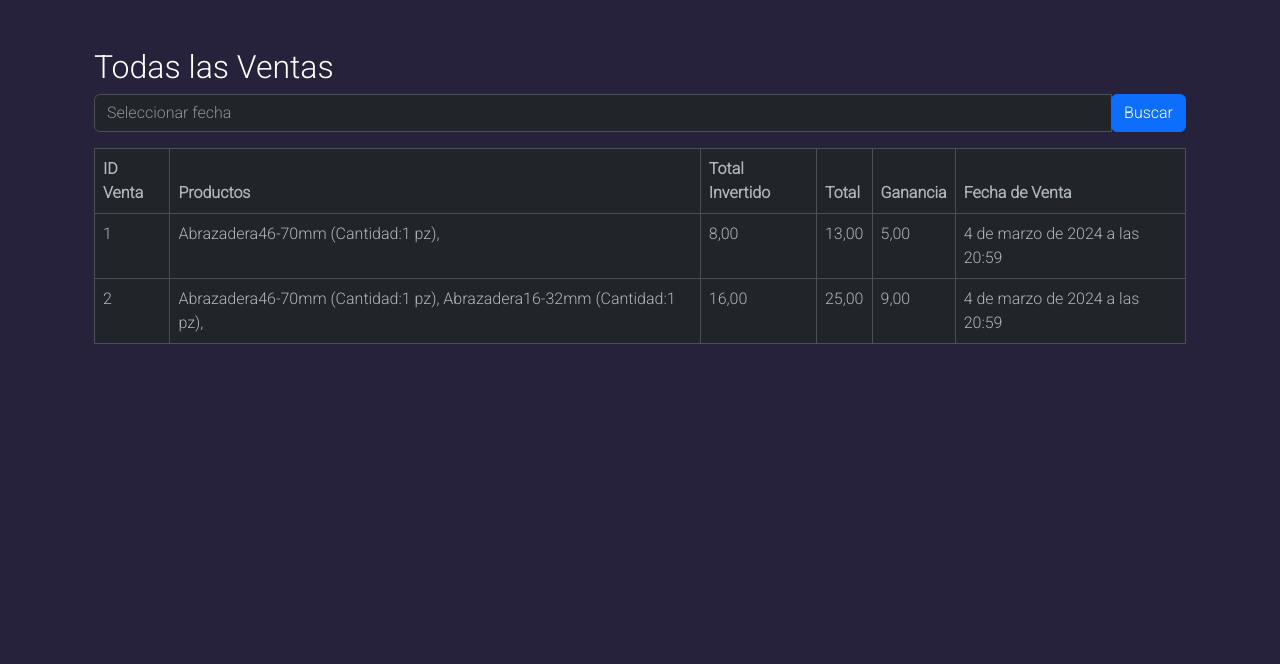
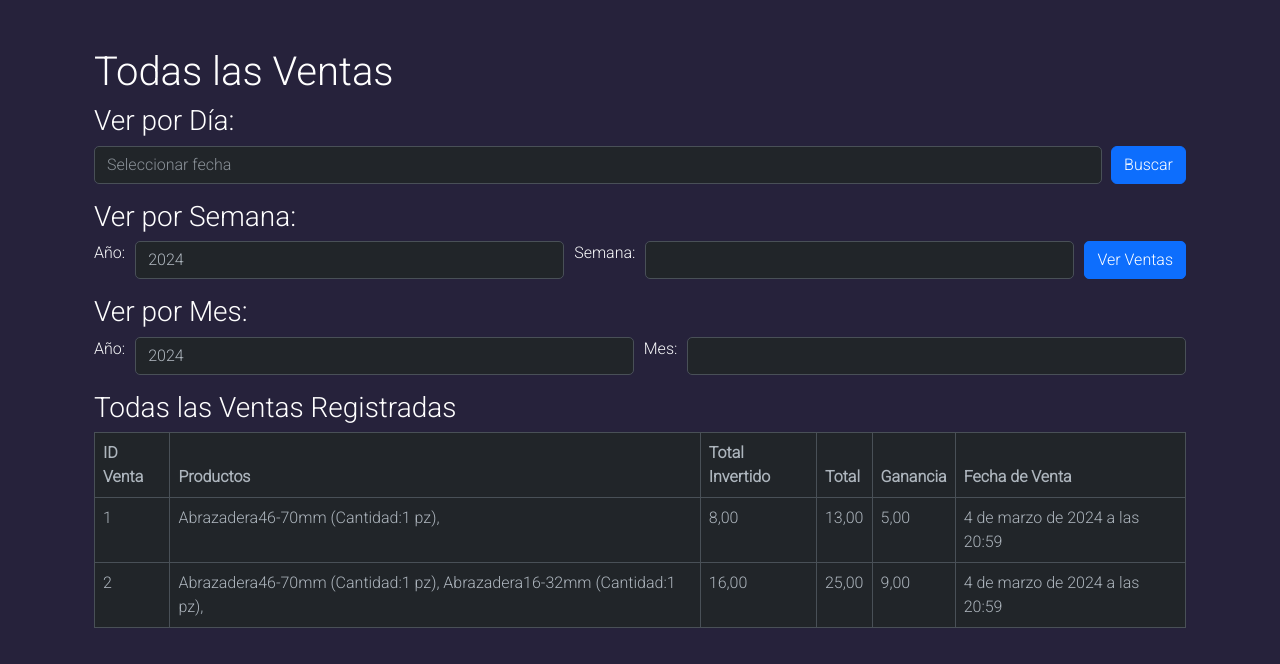
Before and after one commit to Etma117/ToolCraft, a Django app: page /todas-las-ventas/ in a window 1280 px wide. Shown: the part 56-720 px from the top of the page. Run offline with Django 4.2, Linux system fonts and the light colour scheme; data comes from the database, SQL or seed files in the repository; both versions use the stored data as it was after the commit; some libraries are stand-ins or nearby versions.

Commit message:
Ventas por Semana-TotalyGanancias

```diff
--- a/Venta/templates/todas_las_ventas.html
+++ b/Venta/templates/todas_las_ventas.html
@@ -42,14 +42,40 @@
 
 {% block content %}
   <div class="container mt-4">
-    <h2>Todas las Ventas</h2>
+    <h1>Todas las Ventas</h1>
+    <h3 style="margin-right: 5px;">Ver por Día: </h3>
     <div class="input-group mb-3">
-      <input type="text" id="datepicker" class="form-control" placeholder="Seleccionar fecha">
+      <input class="form-control" type="text" id="datepickerDia" class="form-control" placeholder="Seleccionar fecha" style="border-radius: 5px;">
       <div class="input-group-append">
-        <button class="btn btn-primary" id="buscarVentas" type="button">Buscar</button>
+        <button class="btn btn-primary" id="buscarVentasDia" type="button" style="margin-left: 10px;">Buscar</button>
       </div>
     </div>
 
+
+    <h3 style="margin-right: 5px;">Ver por Semana: </h3>
+
+    <form id="semanaForm" class="input-group mb-3">
+      <label for="ano">Año:</label>
+      <input class="form-control" style="margin-left: 10px; border-radius: 5px;" type="number" id="ano" name="ano" value="2024" required>
+
+      <label for="semana" style="margin-left: 10px;">Semana:</label>
+      <input class="form-control" style="margin-left: 10px; border-radius: 5px;" type="number" id="semana" name="semana" required>
+
+      <button class="btn btn-primary" type="button" onclick="enviarFormularioSemana()" style="margin-left: 10px; border-radius: 5px; ">Ver Ventas</button>
+    </form>
+
+    <h3 style="margin-right: 5px;">Ver por Mes: </h3>
+
+    <form id="semanaForm" class="input-group mb-3">
+      <label for="ano">Año:</label>
+      <input class="form-control" style="margin-left: 10px; border-radius: 5px;" type="number" id="ano" name="ano" value="2024" required>
+
+      <label for="semana" style="margin-left: 10px;">Mes:</label>
+      <input class="form-control" style="margin-left: 10px; border-radius: 5px;" type="number" id="semana" name="semana" required>
+
+      {% comment %} <button class="btn btn-primary" type="button" onclick="enviarFormularioSemana()" style="margin-left: 10px; ">Ver Ventas</button> {% endcomment %}
+    </form>
+    <h3>Todas las Ventas Registradas</h3>
     {% if ventas %}
       <table class="table table-bordered">
         <thead>
@@ -92,7 +118,7 @@
 
   <script>
     $(function() {
-        $("#datepicker").datepicker({
+        $("#datepickerDia").datepicker({
             dateFormat: 'yy-mm-dd',
             showButtonPanel: true,
             maxDate: 0,
@@ -102,12 +128,27 @@
             }
         });
 
-        $("#buscarVentas").on("click", function() {
-            var selectedDate = $("#datepicker").val();
+        $("#buscarVentasDia").on("click", function() {
+            var selectedDate = $("#datepickerDia").val();
             if (selectedDate) {
                 window.location.href = `/ventas_por_dia/${selectedDate}/`;
             }
         });
+
     });
   </script>
+
+  <script>
+function enviarFormularioSemana() {
+    var ano = document.getElementById("ano").value;
+    var semana = document.getElementById("semana").value;
+
+    // Construir la URL utilizando reverse
+    var url = "{% url 'enviar_semana' %}?ano=" + ano + "&semana=" + semana;
+
+    // Redirige a la URL construida
+    window.location.href = url;
+}
+</script>
+
 {% endblock %}
--- a/Venta/urls.py
+++ b/Venta/urls.py
@@ -1,9 +1,9 @@
 # En tu aplicación venta/urls.py
 
 from django.urls import path
-from .views import  ProductoListView, agregar_producto, agregar_otro, restar_producto, ver_venta, eliminar_producto, realizar_compra, todas_las_ventas, ventas_por_dia
+from .views import  ProductoListView, agregar_producto, agregar_otro, restar_producto, ver_venta, eliminar_producto, realizar_compra
 
-
+from .views import todas_las_ventas, ventas_por_dia, ventas_por_semana, enviarSemana
 
 urlpatterns = [
     path('nueva-venta/', ProductoListView.as_view(), name='venta_productos'),
@@ -18,5 +18,9 @@ urlpatterns = [
     path('todas-las-ventas/', todas_las_ventas, name='todas_las_ventas'),
     path('ventas_por_dia/<str:fecha_seleccionada>/', ventas_por_dia, name='ventas_por_dia'),
 
+    path('ventas_por_semana/<int:ano>/<int:numero_semana>/', ventas_por_semana, name='ventas_por_semana'),
+    path('enviar-semana/', enviarSemana, name='enviar_semana'),
+
+
 
 ]
--- a/Venta/views.py
+++ b/Venta/views.py
@@ -12,6 +12,9 @@ from .context_processor import total_venta
 
 from django.db.models import Sum
 from django.db.models.functions import TruncDate, TruncWeek, TruncMonth
+from datetime import datetime, timedelta, date
+from django.urls import reverse
+from django.http import HttpResponseRedirect
 
 
 class BuscadorProductosMixin:
@@ -119,9 +122,7 @@ def todas_las_ventas(request):
 
 
 def ventas_por_dia(request, fecha_seleccionada):
-    # Convierte la fecha de cadena a objeto datetime si es necesario
-    # La fecha_seleccionada debe estar en formato 'YYYY-MM-DD'
-    from datetime import datetime
+
     fecha_objeto = datetime.strptime(fecha_seleccionada, '%Y-%m-%d').date()
 
     # Obtén las ventas para la fecha seleccionada
@@ -141,9 +142,37 @@ def ventas_por_dia(request, fecha_seleccionada):
 
     return render(request, 'ventas_por_dia.html', context)
 
-def reporte_ventas_por_semana(request):
-    ventas_por_semana = VentaModel.objects.annotate(semana=TruncWeek('fecha_venta')).values('semana').annotate(total_semana=Sum('total'))
-    return render(request, 'reporte_ventas_por_semana.html', {'ventas_por_semana': ventas_por_semana})
+def ventas_por_semana(request, ano, numero_semana):
+    # Calcula la fecha de inicio y fin de la semana
+    inicio_semana = date.fromisocalendar(ano, numero_semana, 1)
+    fin_semana = inicio_semana + timedelta(days=6)
+
+    # Obtén las ventas para la semana seleccionada
+    ventas_de_la_semana = VentaModel.objects.filter(fecha_venta__range=[inicio_semana, fin_semana])
+
+    total_ventas = ventas_de_la_semana.aggregate(Sum('total'))['total__sum'] or 0
+    total_invertido = ventas_de_la_semana.aggregate(Sum('total_invertido'))['total_invertido__sum'] or 0
+    total_ganancia = ventas_de_la_semana.aggregate(Sum('ganancia'))['ganancia__sum'] or 0
+
+    context = {
+        'ano': ano,
+        'numero_semana': numero_semana,
+        'ventas_de_la_semana': ventas_de_la_semana,
+        'total_ventas': total_ventas,
+        'total_invertido': total_invertido,
+        'total_ganancia': total_ganancia,
+    }
+
+    return render(request, 'ventas_por_semana.html', context)
+
+def enviarSemana(request):
+    ano = request.GET.get('ano', '')
+    semana = request.GET.get('semana', '')
+
+    # Construir la URL utilizando reverse
+    url = reverse('ventas_por_semana', kwargs={'ano': ano, 'numero_semana': semana})
+
+    return HttpResponseRedirect(url)
 
 def reporte_ventas_por_mes(request):
     ventas_por_mes = VentaModel.objects.annotate(mes=TruncMonth('fecha_venta')).values('mes').annotate(total_mes=Sum('total'))
```
Also changed, not shown: Venta/templates/ventas_por_semana.html (added, +39 -0 lines), db.sqlite3.
